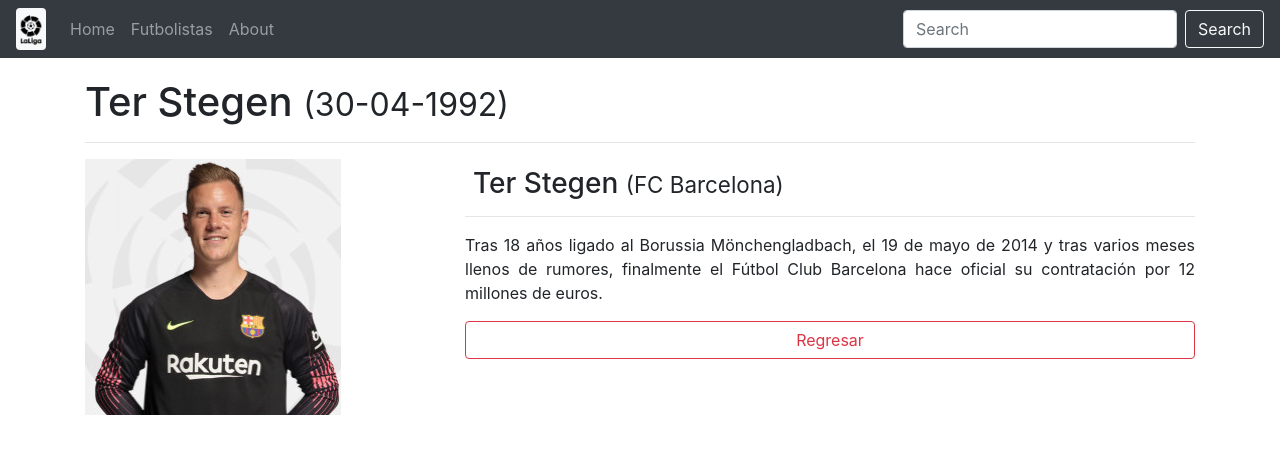
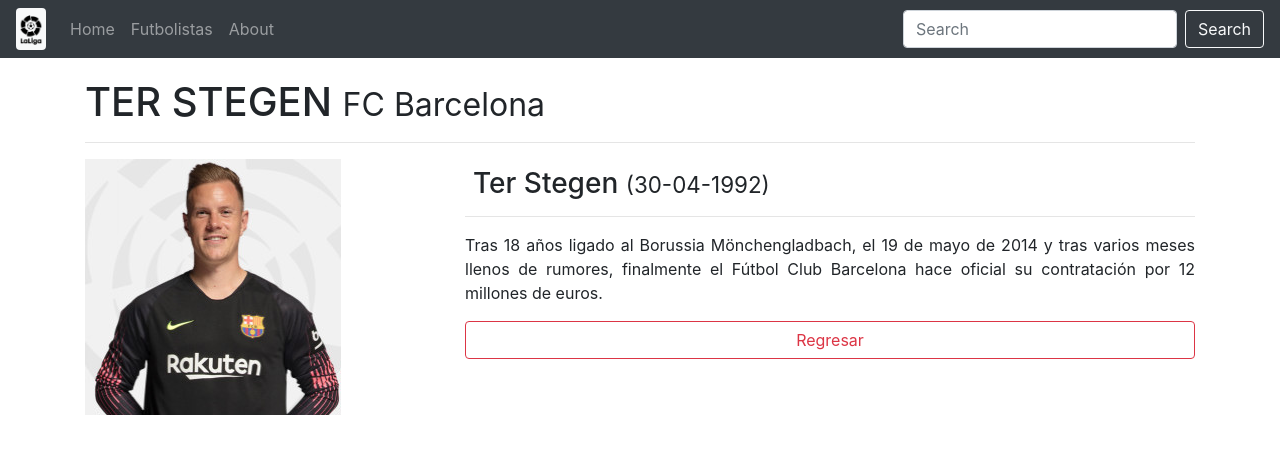
Before and after one commit to perezrevert03/02-spa, an Angular app: page /destacado/0 in a window 1280 px wide. Shown: the top 454 px of the page. Built offline with nearby package versions, Linux system fonts and the light colour scheme.

Commit message:
Update destacado

```diff
--- a/src/app/components/destacado/destacado.component.html
+++ b/src/app/components/destacado/destacado.component.html
@@ -1,4 +1,4 @@
-<h1 class="animated fadeIn">{{ destacado.nombre }} <small>({{ destacado.nacimiento | date:'dd-MM-yyyy'}})</small></h1>
+<h1 class="animated fadeIn">{{ destacado.nombre | uppercase }} <small>{{ destacado.equipo }}</small></h1>
 <hr>
 
 <div class="row animated fadeIn">
@@ -8,7 +8,7 @@
     </div>
 
     <div class="col-md-8">
-        <h3 class="m-2">{{ destacado.nombre }} <small>({{ destacado.equipo }})</small></h3>
+        <h3 class="m-2">{{ destacado.nombre }} <small>({{ destacado.nacimiento | date:'dd-MM-yyyy'}})</small></h3>
         <hr>
         <p class="text-justify">
             {{ destacado.bio }}
```
